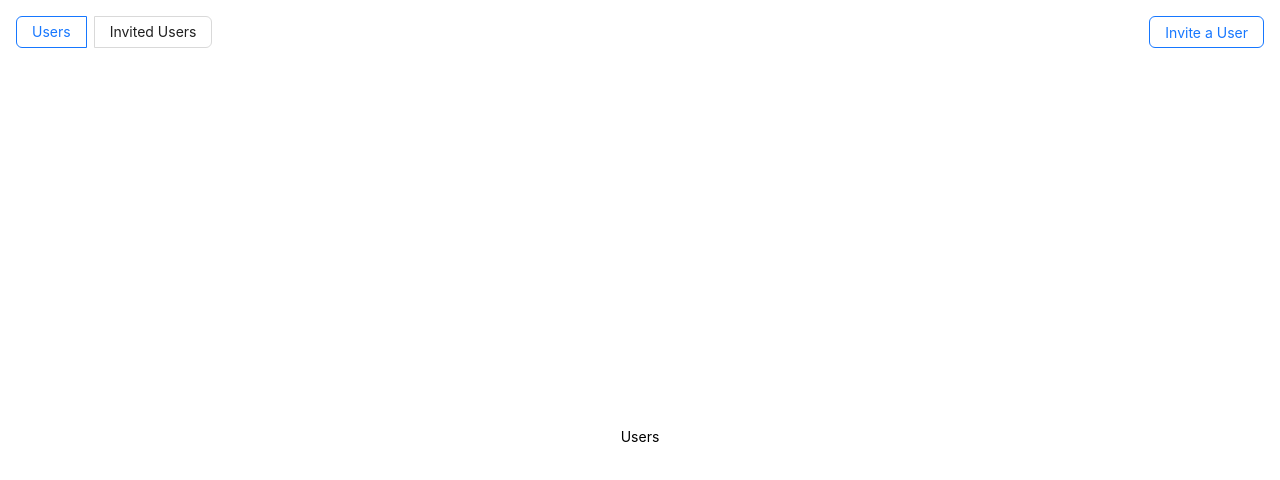
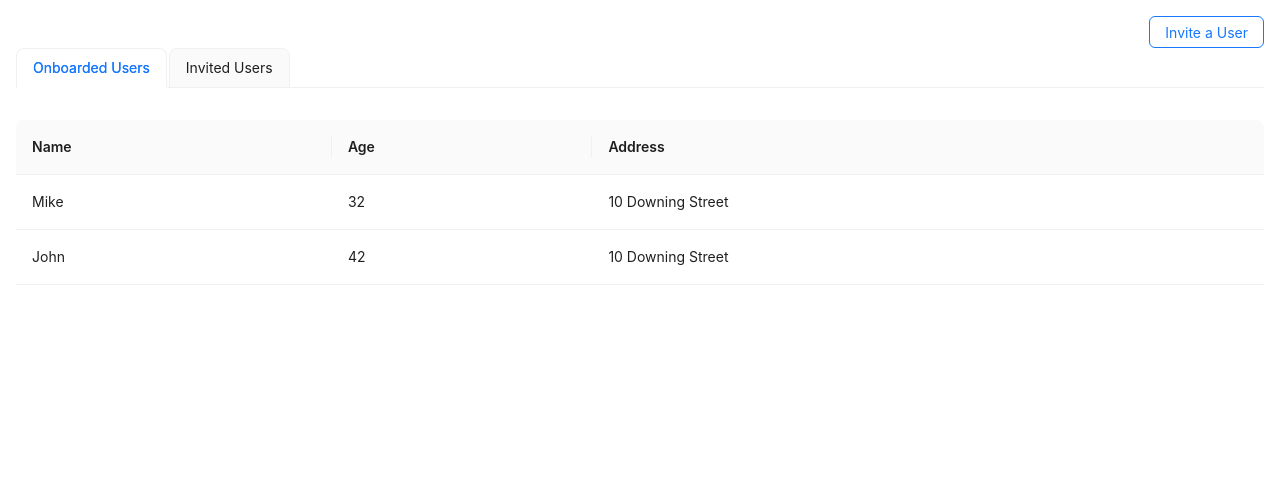
Before and after one commit to RubelBiswasCS/react-invites, a React (Create React App) app: page / in a window 1280 px wide. Shown: the top 480 px of the page. Built offline with nearby package versions, Linux system fonts and the light colour scheme.

Commit message:
feat: added invited and onboarded user list component

```diff
--- /dev/null
+++ b/src/components/Home/InvitedUsers.tsx
@@ -0,0 +1,47 @@
+import StyledTable from "../common/StyledTable"
+const InvitedUsers = () => {
+
+  const dataSource = [
+    {
+      key: '1',
+      name: 'Jeff',
+      age: 32,
+      address: '10 Downing Street',
+    },
+    {
+      key: '2',
+      name: 'Ron',
+      age: 42,
+      address: '10 Downing Street',
+    },
+  ];
+
+  const columns = [
+    {
+      title: 'Name',
+      dataIndex: 'name',
+      key: 'name',
+    },
+    {
+      title: 'Age',
+      dataIndex: 'age',
+      key: 'age',
+    },
+    {
+      title: 'Address',
+      dataIndex: 'address',
+      key: 'address',
+    }
+  ];
+
+  return (
+    <div>
+      <StyledTable
+        rows={dataSource}
+        columns={columns}
+      />
+    </div>
+  )
+}
+
+export default InvitedUsers
--- /dev/null
+++ b/src/components/Home/OnboardedUsers.tsx
@@ -0,0 +1,47 @@
+import StyledTable from "../common/StyledTable"
+const OnboardedUsers = () => {
+
+  const dataSource = [
+    {
+      key: '1',
+      name: 'Mike',
+      age: 32,
+      address: '10 Downing Street',
+    },
+    {
+      key: '2',
+      name: 'John',
+      age: 42,
+      address: '10 Downing Street',
+    },
+  ];
+
+  const columns = [
+    {
+      title: 'Name',
+      dataIndex: 'name',
+      key: 'name',
+    },
+    {
+      title: 'Age',
+      dataIndex: 'age',
+      key: 'age',
+    },
+    {
+      title: 'Address',
+      dataIndex: 'address',
+      key: 'address',
+    }
+  ];
+
+  return (
+    <div>
+      <StyledTable
+        rows={dataSource}
+        columns={columns}
+      />
+    </div>
+  )
+}
+
+export default OnboardedUsers
--- a/src/components/Home/TopSection.tsx
+++ b/src/components/Home/TopSection.tsx
@@ -1,4 +1,5 @@
-import { Button } from 'antd'
+import { useTransition } from 'react'
+import { Button, Row, Col } from 'antd'
 import InviteUserModal from '../../components/Home/InviteUserModal'
 
 // Import Hooks and Reducers
@@ -6,36 +7,56 @@ import { useAppDispatch, useAppSelector } from '../../redux/store'
 import { setIsInviteUserModalOpen, setSelectedTab } from '../../redux/reducers/homeReducer'
 
 // Import Components
-import { Radio, Space } from 'antd'
-
-// Import Types
-import type { RadioChangeEvent } from 'antd'
+import { Tabs } from 'antd'
 
 import './index.scss'
 
 const TopSection = () => {
   const dispatch = useAppDispatch()
 
+  const [isPending, startTransition] = useTransition();
+
+  // Redux States
   const selectedTab: string = useAppSelector((state) => state?.home?.selectedTab ?? 'Users')
+  const isInviteUserModalOpen: boolean = useAppSelector((state) => state?.home?.isInviteUserModalOpen ?? false)
 
   const _onOpenInviteUserModal = () => {
-    dispatch(setIsInviteUserModalOpen(true))
+    startTransition(() => {
+      dispatch(setIsInviteUserModalOpen(true))
+    });
   }
 
   // On Tab Change
-  const _onTabChange = (e: RadioChangeEvent) => {
-    dispatch(setSelectedTab(e.target.value))
+  const _onTabChange = (key: string) => {
+    dispatch(setSelectedTab(key))
   }
+
   return (
     <div className='top-section'>
-      <Space style={{ marginBottom: 24 }}>
-        <Radio.Group style={{ display: 'flex', gap: 8 }} value={ selectedTab } onChange={ _onTabChange }>
-          <Radio.Button value="Users">Users</Radio.Button>
-          <Radio.Button value="InvitedUsers">Invited Users</Radio.Button>
-        </Radio.Group>
-      </Space>
-      <Button ghost type='primary' onClick={ _onOpenInviteUserModal }>Invite a User</Button>
-      { true ? <InviteUserModal /> : '' }
+      <Row gutter={[0, 0]} style={{ flex: 1 }}>
+        <Col span={24} className='flex-end'>
+          <Button ghost type='primary' onClick={ _onOpenInviteUserModal }>Invite a User</Button>
+        </Col>
+        <Col span={24}>
+          <Tabs
+            onChange={ _onTabChange }
+            type="card"
+            activeKey={ selectedTab }
+            animated
+            items={[
+              {
+                label: 'Onboarded Users',
+                key: 'Users'
+              },
+              {
+                label: 'Invited Users',
+                key: 'InvitedUsers'
+              }
+            ]}
+          />
+        </Col>
+      </Row>
+      { isInviteUserModalOpen ? <InviteUserModal /> : '' }
     </div>
   )
 }
--- a/src/components/Home/index.scss
+++ b/src/components/Home/index.scss
@@ -11,3 +11,8 @@
     flex-direction: row;
     justify-content: space-between;
 }
+
+.flex-end {
+    display: flex;
+    justify-content: flex-end;
+}
--- /dev/null
+++ b/src/components/common/StyledTable.tsx
@@ -0,0 +1,27 @@
+import { Table } from "antd"
+import type { TableProps } from 'antd/es/table';
+
+interface PropTypes extends TableProps<any> {
+    rows: object[],
+    columns: object[]
+}
+const StyledTable = ({ rows = [], columns = [], ...restProps }: PropTypes) => {
+
+  return (
+    <div>
+      <Table
+        dataSource={rows}
+        columns={columns}
+        pagination={{
+          hideOnSinglePage: true
+        }}
+        scroll={{
+          x: true
+        }}
+        { ...restProps }
+      />
+    </div>
+  )
+}
+
+export default StyledTable
--- a/src/pages/Home/index.tsx
+++ b/src/pages/Home/index.tsx
@@ -1,6 +1,8 @@
 import './home.scss'
 import { Row, Col } from 'antd'
 import TopSection from '../../components/Home/TopSection'
+import OnboardedUsers from '../../components/Home/OnboardedUsers'
+import InvitedUsers from '../../components/Home/InvitedUsers'
 
 // Import Hooks
 import { useAppSelector } from '../../redux/store'
@@ -9,13 +11,13 @@ const Home = () => {
 
   return (
     <div className='home'>
-      <Row gutter={[0, 16]} style={{ flex: 1 }}>
+      <Row gutter={[0, 16]}>
         <Col span={ 24 }>
           <TopSection />
         </Col>
         <Col span={ 24 }>
-          { selectedTab === 'Users' ? 'Users' : '' }
-          { selectedTab === 'InvitedUsers' ? 'InvitedUsers' : '' }
+          { selectedTab === 'Users' ? <OnboardedUsers /> : '' }
+          { selectedTab === 'InvitedUsers' ? <InvitedUsers /> : '' }
         </Col>
       </Row>
     </div>
```
